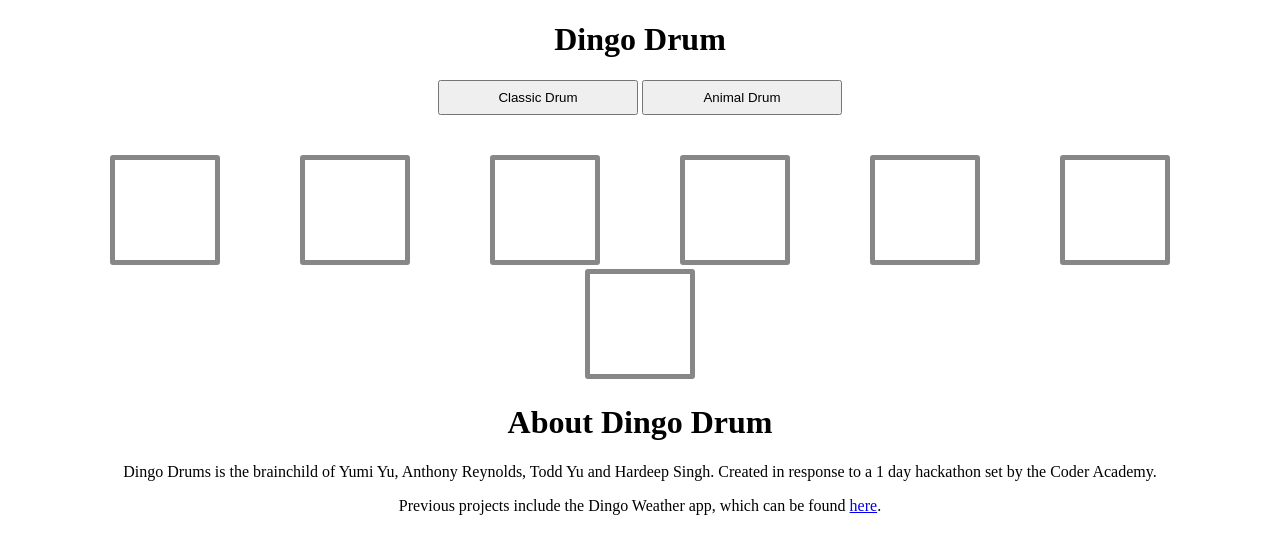
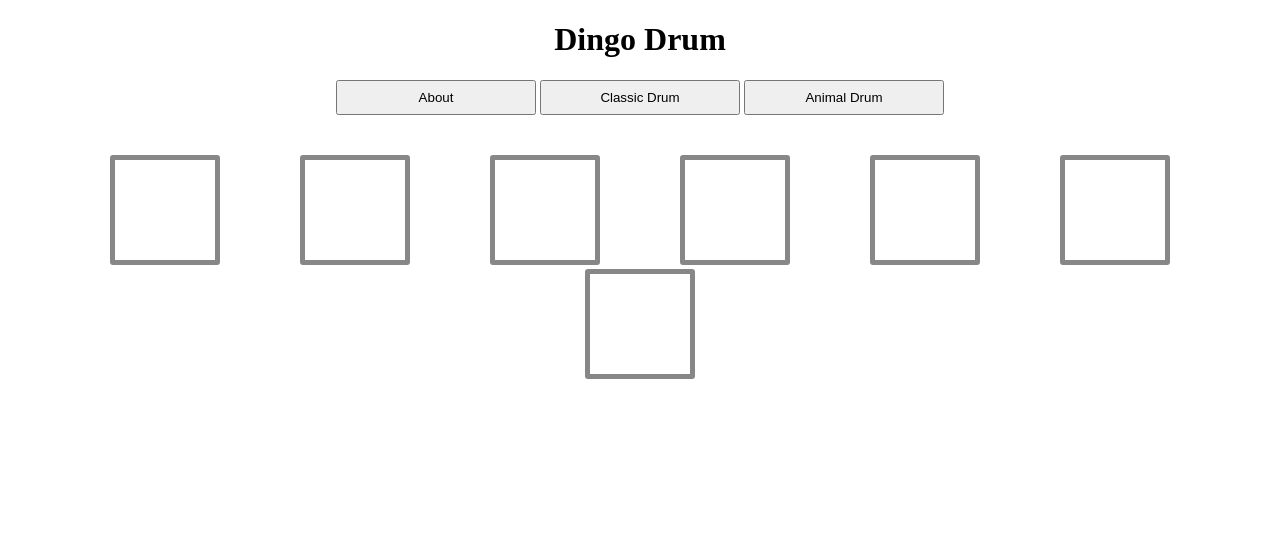
Before and after one commit to anthonymarkreynolds/Dingo-Drum, a React (Create React App) app: page /ClassicDrumPads in a window 1280 px wide. Shown: the top 554 px of the page. Built offline with nearby package versions, Linux system fonts and the light colour scheme.

Commit message:
about button created and linked to about page. Addition of exterenal link in about page to previous project, dingo weather app

```diff
--- a/src/App.js
+++ b/src/App.js
@@ -18,15 +18,17 @@ function App() {
       <h1>Dingo Drum</h1>
 
       <div className="btn-group">
+        <Link to="/About" ><Btn>About</Btn></Link>&nbsp;
         <Link to="/ClassicDrumPads" ><Btn>Classic Drum</Btn></Link>&nbsp;
         <Link to="/AnimalPads"><Btn>Animal Drum</Btn></Link>
       </div>
       <Routes>
+        <Route path="/About" element={<About />}/>
         <Route path="/ClassicDrumPads" element={<ClassicDrumPads />}/>
         <Route path="/AnimalPads" element={<AnimalPads />}/>
         <Route path='/' element={<Navigate to='/ClassicDrumPads'/>}/>
       </Routes>
-    <About />
+
 
     </div>
   );
--- a/src/components/About.jsx
+++ b/src/components/About.jsx
@@ -1,11 +1,11 @@
-import { Link } from "react-router-dom";
+
 
 const About = () => {
     return (
         <div className="aboutMe">
             <h1>About Dingo Drum</h1>
             <p>Dingo Drums is the brainchild of Yumi Yu, Anthony Reynolds, Todd Yu and Hardeep Singh. Created in response to a 1 day hackathon set by the Coder Academy.</p>
-            <p>Previous projects include the Dingo Weather app, which can be found <Link to={{ pathname: "https://anthonymarkreynolds.github.io/Dingo-Weather/"}} target="_blank">here</Link>.</p>
+            <p>Previous projects include the Dingo Weather app, which can be found <a href="https://anthonymarkreynolds.github.io/Dingo-Weather/" target="_blank">here</a>.</p>
         </div>
     );
 }
```
Also changed, not shown: 1 other file (tests, documents, lock files or other folders).
